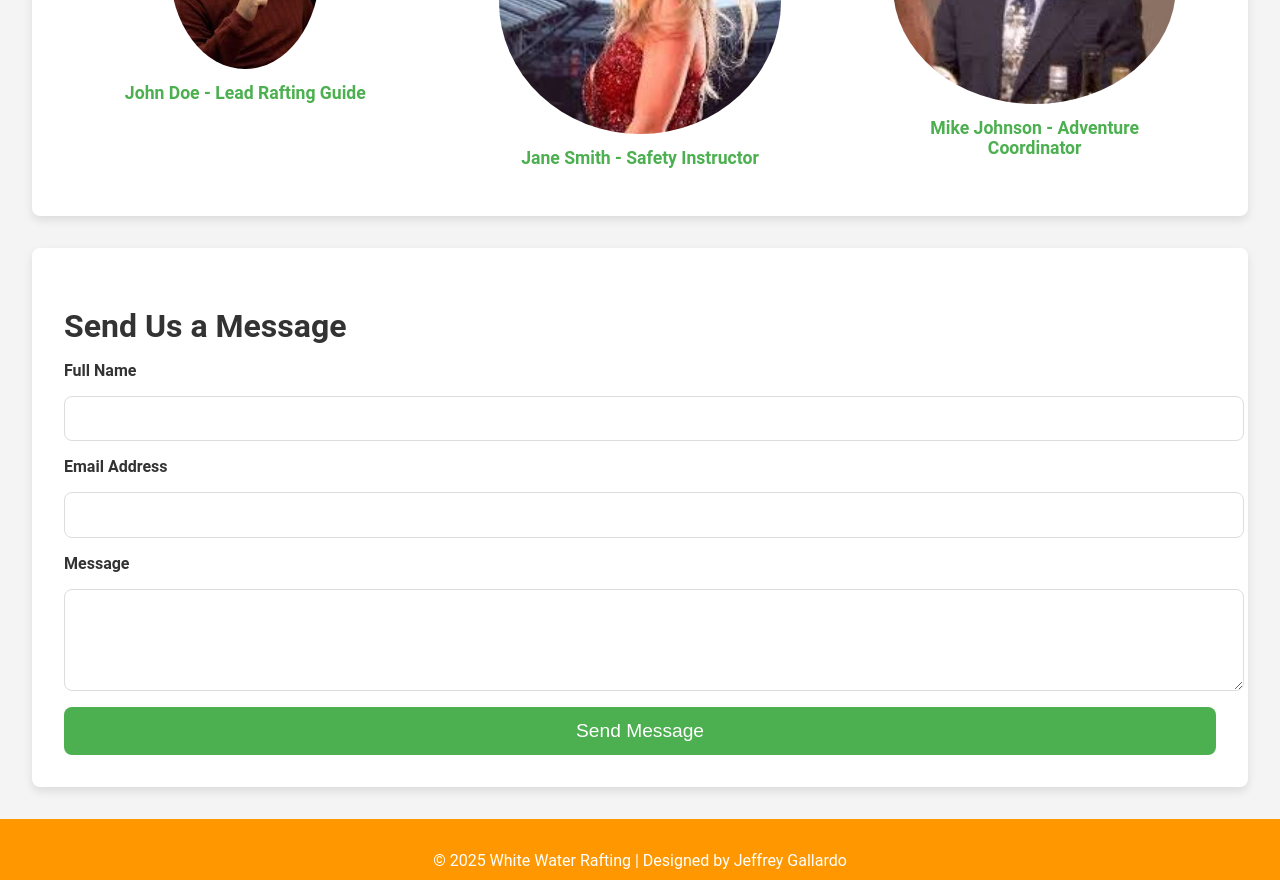
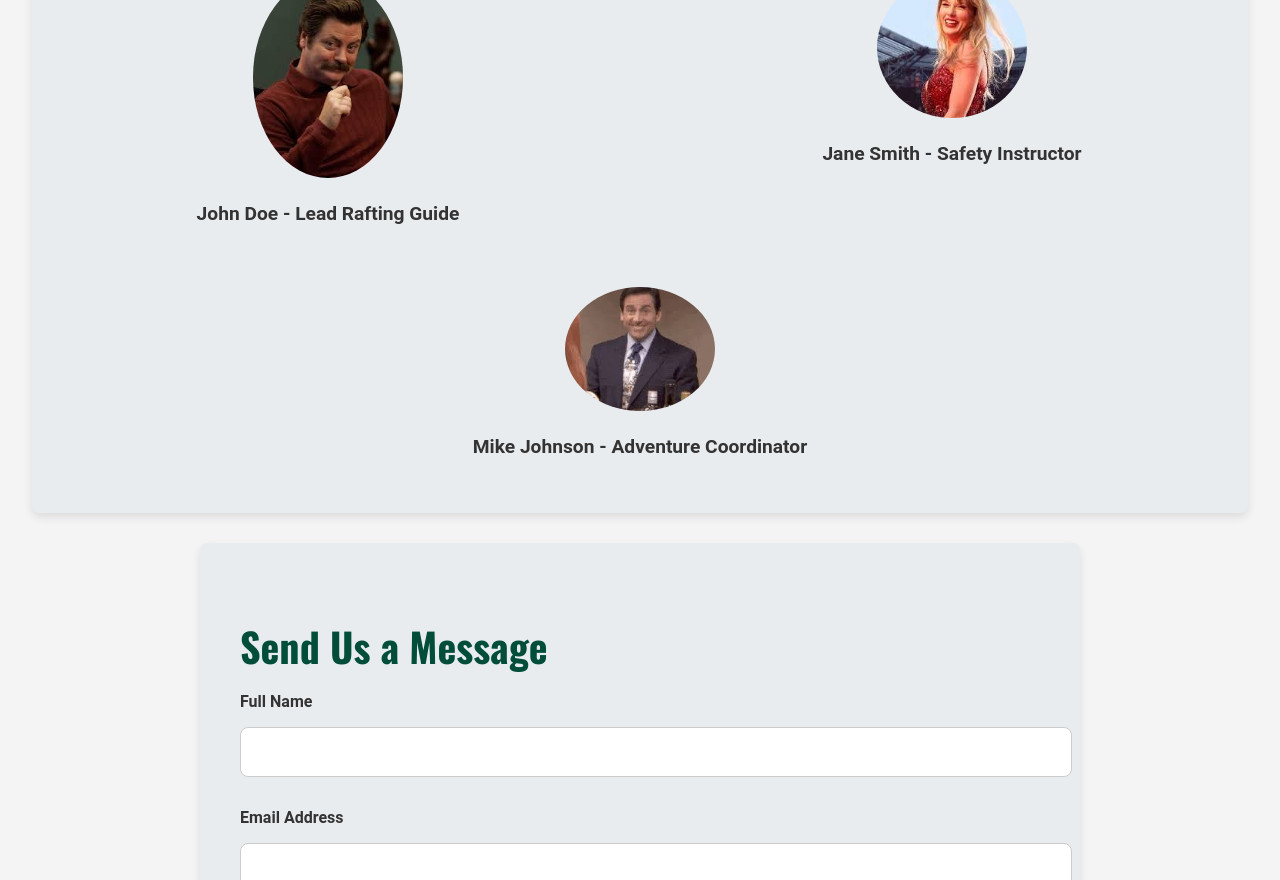
Before and after one commit to Jgallardo613/wdd130, a plain HTML site: page wwr/contact.html in a window 1280 px wide. Shown: the part 1130-2010 px from the top of the page. Drawn offline with nearby package versions, Linux system fonts and the light colour scheme.

Commit message:
contact.html

```diff
--- a/wwr/contact.html
+++ b/wwr/contact.html
@@ -5,6 +5,122 @@
   <meta name="viewport" content="width=device-width, initial-scale=1.0"/>
   <title>Contact Us | White Water Rafting</title>
   <link rel="stylesheet" href="styles/rafting.css" />
+  <link href="https://fonts.googleapis.com/css2?family=Jost&family=Oswald:wght@400;700&display=swap" rel="stylesheet">
+  <style>
+    /* Contact page specific styles */
+    .company-info {
+      padding: 40px 0;
+      text-align: center;
+      background-color: #f8f9fa;
+    }
+
+    .company-info h2 {
+      font-size: 2.5rem;
+      font-family: 'Oswald', sans-serif;
+      color: #004d39;
+    }
+
+    .company-info p {
+      font-size: 1.2rem;
+      color: #333;
+      line-height: 1.6;
+    }
+
+    .employees {
+      padding: 40px 0;
+      background-color: #e9ecef;
+      text-align: center;
+    }
+
+    .employees h2 {
+      font-size: 2.5rem;
+      font-family: 'Oswald', sans-serif;
+      color: #004d39;
+    }
+
+    .employees-profile {
+      display: flex;
+      justify-content: space-around;
+      flex-wrap: wrap;
+      margin-top: 30px;
+    }
+
+    .employees-profile figure {
+      margin: 15px;
+      text-align: center;
+    }
+
+    .employees-profile img {
+      width: 100%;
+      max-width: 150px;
+      border-radius: 50%;
+      margin-bottom: 10px;
+    }
+
+    .employees-profile figcaption {
+      font-size: 1.2rem;
+      color: #333;
+    }
+
+    .contact-form {
+      padding: 40px;
+      background-color: #e9ecef;
+      margin-top: 30px;
+      border-radius: 8px;
+      max-width: 800px;
+      margin: 30px auto;
+      box-shadow: 0 4px 8px rgba(0, 0, 0, 0.1);
+    }
+
+    .contact-form h2 {
+      font-size: 2.5rem;
+      font-family: 'Oswald', sans-serif;
+      color: #004d39;
+    }
+
+    .contact-form input, .contact-form textarea {
+      width: 100%;
+      padding: 15px;
+      margin-bottom: 15px;
+      border: 1px solid #ccc;
+      border-radius: 8px;
+      font-size: 1rem;
+      color: #333;
+    }
+
+    .contact-form button {
+      background-color: #004d39;
+      color: white;
+      padding: 15px 30px;
+      border: none;
+      border-radius: 8px;
+      font-size: 1.1rem;
+      cursor: pointer;
+      text-transform: uppercase;
+      letter-spacing: 1px;
+      transition: background-color 0.3s ease;
+    }
+
+    .contact-form button:hover {
+      background-color: #00664d;
+    }
+
+    footer {
+      background-color: #004d39;
+      color: white;
+      text-align: center;
+      padding: 20px 0;
+    }
+
+    footer .social-media a {
+      margin: 0 10px;
+    }
+
+    footer .social-media img {
+      width: 30px;
+      height: 30px;
+    }
+  </style>
 </head>
 <body>
   <header>
@@ -38,7 +154,7 @@
         <h2>Meet the Team</h2>
         <div class="employees-profile">
           <figure>
-            <img src="images/employee1.jpg" alt="John Doe - Lead Rafting Guide" style="width: 80%; max-width: 150px;" />
+            <img src="images/employee1.jpg" alt="John Doe - Lead Rafting Guide" />
             <figcaption>John Doe - Lead Rafting Guide</figcaption>
           </figure>
           <figure>
@@ -50,8 +166,7 @@
             <figcaption>Mike Johnson - Adventure Coordinator</figcaption>
           </figure>
         </div>
-      </section>
-
+    </section>
 
     <section class="contact-form">
       <h2>Send Us a Message</h2>
```
